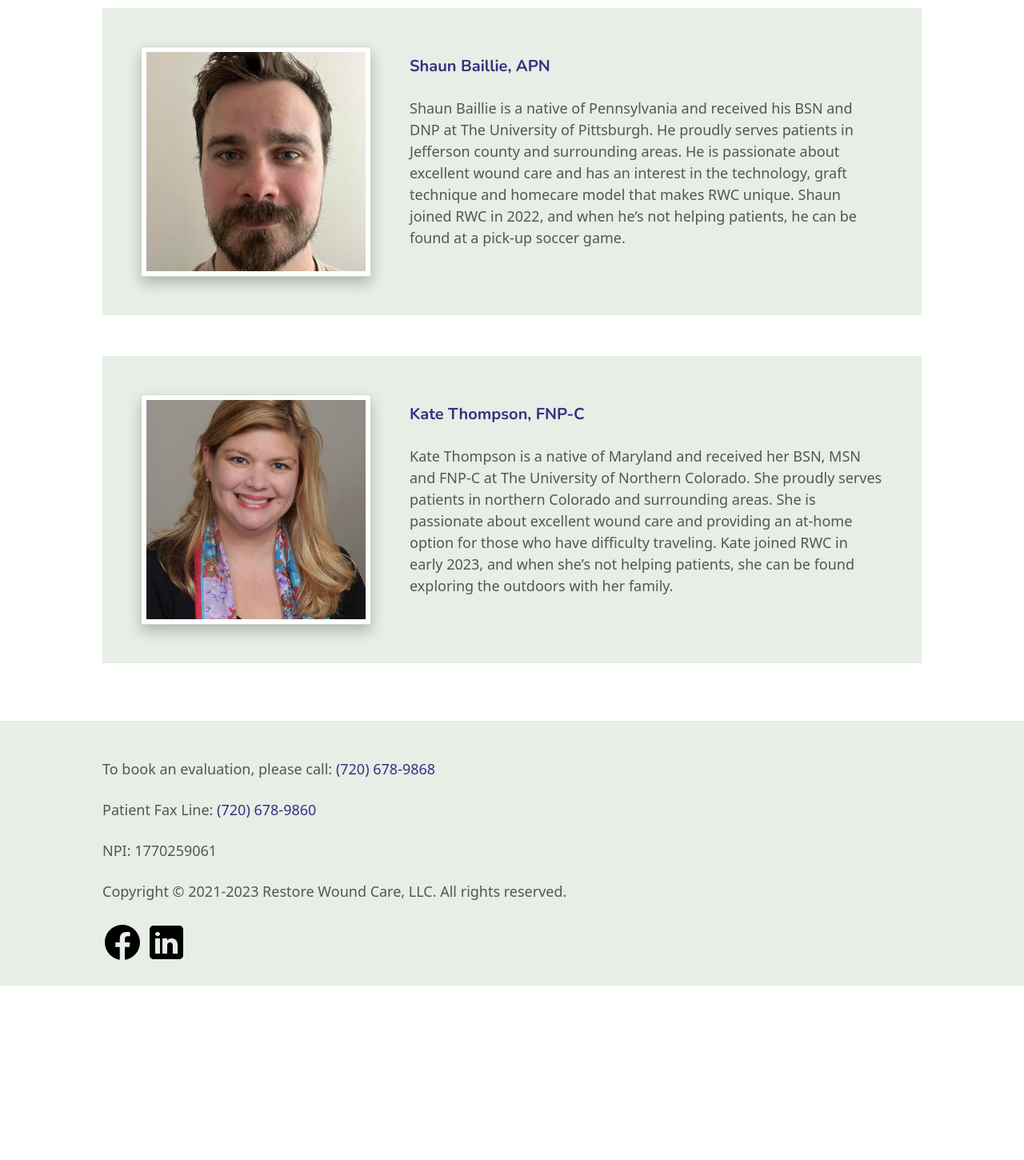
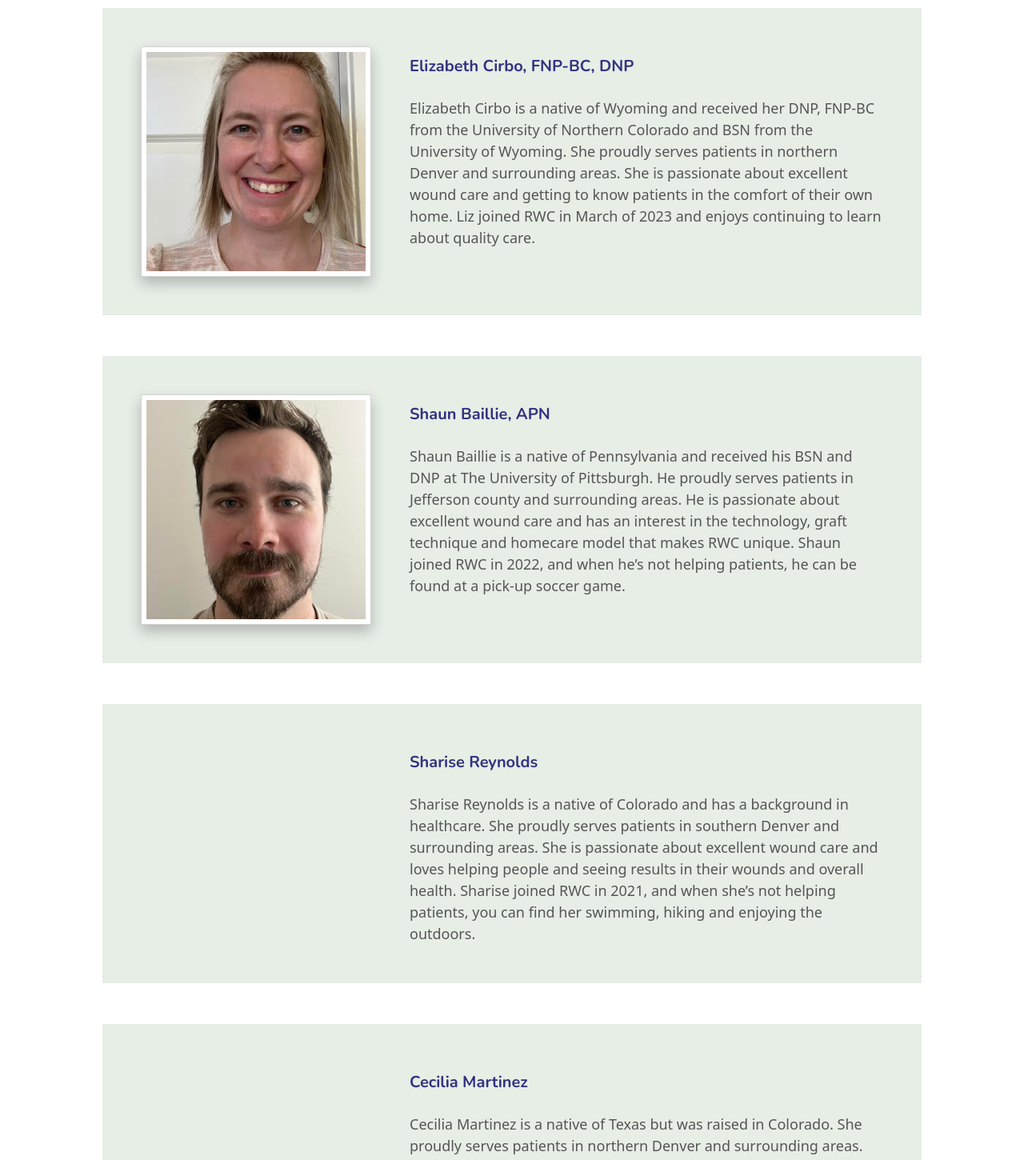
Before and after one commit to bmehder/restore-wound-care, a SvelteKit app: page /team in a window 1280 px wide. Shown: the part 1180-2630 px from the top of the page at 80% size. Before the commit the page ends 2412 px from the top, so only its background shows below. Built offline with nearby package versions, Linux system fonts and the light colour scheme.

Commit message:
added new team members

```diff
--- a/src/routes/team/Member.svelte
+++ b/src/routes/team/Member.svelte
@@ -5,7 +5,11 @@
 </script>
 
 <li>
-  <img class="square" {src} alt={name} />
+  {#if src}
+    <img class="square" {src} alt={name} />
+  {:else}
+    &nbsp;
+  {/if}
   <div class="flow">
     <h3 class="balance">{name}</h3>
     <p>
--- a/src/routes/team/data.js
+++ b/src/routes/team/data.js
@@ -5,9 +5,19 @@ export default [
     description: `Dr. Lilliane Sarraff is a native of Florida and received her MD at Ross University. She proudly serves patients in southern Denver and surrounding areas. She is passionate about excellent wound care and giving patients back their ability to participate in the things they love. Dr. Sarraff joined RWC in 2022, and when she’s not helping patients, she can be found in her garden.`,
   },
   {
+    src: '/team/kate-thompson.jpg',
+    name: 'Kate Thompson, FNP-C',
+    description: `Kate Thompson is a native of Maryland and received her BSN, MSN and FNP-C at The
+      University of Northern Colorado. She proudly serves patients in northern Denver
+      and surrounding areas. She is passionate about excellent wound care and providing an
+      at-home option for those who have difficulty traveling. Kate joined RWC in early
+      2023, and when she’s not helping patients, she can be found exploring the outdoors
+      with her family.`,
+  },
+  {
     src: '/team/elizabeth-cirbo.jpg',
     name: 'Elizabeth Cirbo, FNP-BC, DNP',
-    description: `Elizabeth Cirbo is a native of Wyoming and received her DNP, FNP-BC from the University of Northern Colorado and BSN from the University of Wyoming. She proudly serves patients in northern Colorado and surrounding areas. She is passionate about excellent wound care and getting to know patients in the comfort of their own home. Liz joined RWC in March of 2023 and enjoys continuing to learn about quality care.`,
+    description: `Elizabeth Cirbo is a native of Wyoming and received her DNP, FNP-BC from the University of Northern Colorado and BSN from the University of Wyoming. She proudly serves patients in northern Denver and surrounding areas. She is passionate about excellent wound care and getting to know patients in the comfort of their own home. Liz joined RWC in March of 2023 and enjoys continuing to learn about quality care.`,
   },
   {
     src: '/team/shaun-baillie.jpg',
@@ -20,14 +30,19 @@ export default [
       soccer game.`,
   },
   {
-    src: '/team/kate-thompson.jpg',
-    name: 'Kate Thompson, FNP-C',
-    description: `Kate Thompson is a native of Maryland and received her BSN, MSN and FNP-C at The
-      University of Northern Colorado. She proudly serves patients in northern Colorado
-      and surrounding areas. She is passionate about excellent wound care and providing an
-      at-home option for those who have difficulty traveling. Kate joined RWC in early
-      2023, and when she’s not helping patients, she can be found exploring the outdoors
-      with her family.`,
+    // src: '/team/kate-thompson.jpg',
+    name: 'Sharise Reynolds',
+    description: `Sharise Reynolds is a native of Colorado and has a background in healthcare. She proudly serves patients in southern Denver and surrounding areas. She is passionate about excellent wound care and loves helping people and seeing results in their wounds and overall health. Sharise joined RWC in 2021, and when she’s not helping patients, you can find her swimming, hiking and enjoying the outdoors.`,
+  },
+  {
+    // src: '/team/kate-thompson.jpg',
+    name: 'Cecilia Martinez',
+    description: `Cecilia Martinez is a native of Texas but was raised in Colorado. She proudly serves patients in northern Denver and surrounding areas. She is passionate about excellent wound care and loves seeing patients smiling faces when a wound is finally healed. Cecilia joined RWC in 2021, and when she’s not helping patients, you can find her enjoying time with her family and grandchildren.`,
+  },
+  {
+    // src: '/team/kate-thompson.jpg',
+    name: 'Heather Campos',
+    description: `Heather Campos is a native of Texas and has a background in healthcare. She proudly serves patients on the phone and enjoys ensuring ease and care when they contact our office. Heather joined RWC in 2023, and when she's not helping patients, she can be found reading or at game night with her family and friends.`,
   },
   // {
   //   src: '/team/melanie-markadakis.jpg',
```
